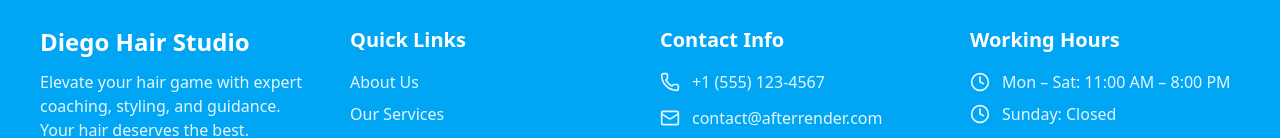
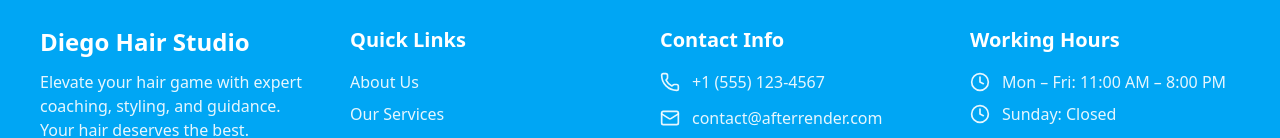
Before and after one commit to afterrender1/hair-studio, a Next.js app: page / in a window 1280 px wide. Shown: the part 4963-5101 px from the top of the page. Built offline with nearby package versions, Linux system fonts and the light colour scheme.

Commit message:
Update Footer.jsx

```diff
--- a/components/Footer.jsx
+++ b/components/Footer.jsx
@@ -55,7 +55,7 @@ export default function Footer() {
         <div>
           <h3 className="text-xl font-semibold mb-4">Working Hours</h3>
           <ul className="space-y-2 text-white/90">
-            <li className="flex items-center gap-3"><Clock className="w-5 h-5" /> Mon – Sat: 11:00 AM – 8:00 PM</li>
+            <li className="flex items-center gap-3"><Clock className="w-5 h-5" /> Mon – Fri: 11:00 AM – 8:00 PM</li>
             <li className="flex items-center gap-3"><Clock className="w-5 h-5" /> Sunday: Closed</li>
           </ul>
         </div>
@@ -63,7 +63,7 @@ export default function Footer() {
 
       {/* Divider & Copyright */}
       <div className="border-t border-white/20 mt-10 pt-6 text-center text-white/80 text-sm">
-        © {new Date().getFullYear()} Diego Hair Studio. All rights reserved.
+        © {new Date().getFullYear()} Afterrender. All rights reserved.
       </div>
     </footer>
   );
```
